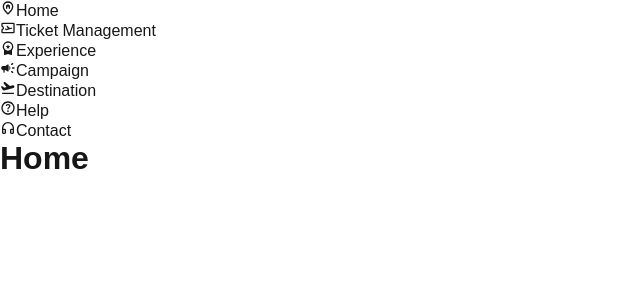
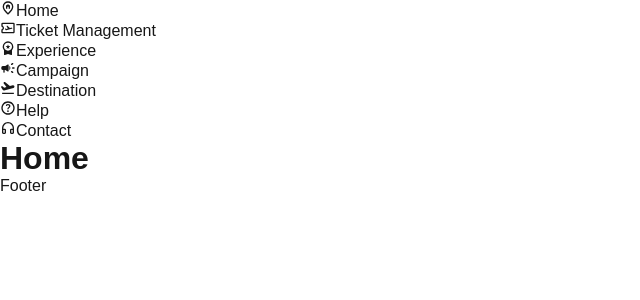
Before and after one commit to Gauravpatil1305/flightbooking, a Next.js app: page / in a window 1280 px wide. Shown: the top 300 px of the page, without its empty margins (0-640 px from the left). Built offline with nearby package versions, Linux system fonts and the light colour scheme.

Commit message:
Update
Updated for components.

```diff
--- a/src/app/layout.tsx
+++ b/src/app/layout.tsx
@@ -1,8 +1,8 @@
 import type { Metadata } from "next";
 import "./globals.css";
 
-import Navbar from "@/components/Navbar/Navbar";
-import { navbarData } from "@/data/navbarData";
+import Header from "@/components/Header/Header";
+import Footer from "@/components/Footer/Footer";
 
 export const metadata: Metadata = {
   title: "Flight Routes",
@@ -17,10 +17,9 @@ export default function RootLayout({
   return (
     <html lang="en">
       <body>
-        <header>
-          <Navbar items={navbarData} />
-        </header>
+        <Header />
         <main>{children}</main>
+        <Footer />
       </body>
     </html>
   );
--- /dev/null
+++ b/src/components/Footer/Footer.tsx
@@ -0,0 +1,7 @@
+import React from "react";
+
+const Footer = () => {
+  return <header>Footer</header>;
+};
+
+export default Footer;
--- /dev/null
+++ b/src/components/Header/Header.tsx
@@ -0,0 +1,14 @@
+import React from "react";
+
+import Navbar from "./components/Navbar/Navbar";
+import { navbarData } from "@/data/navbarData";
+
+const Header = () => {
+  return (
+    <header>
+      <Navbar items={navbarData} />
+    </header>
+  );
+}
+
+export default Header;
```
Also changed, not shown: src/components/Header/components/Navbar/Navbar.tsx (renamed from src/components/Navbar/Navbar.tsx).
